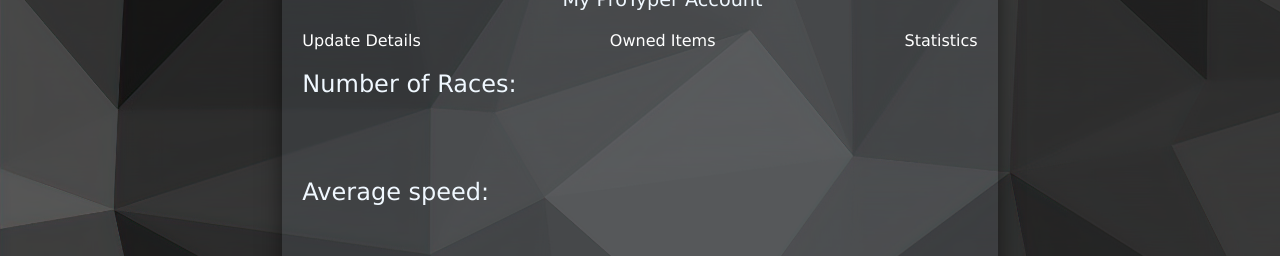
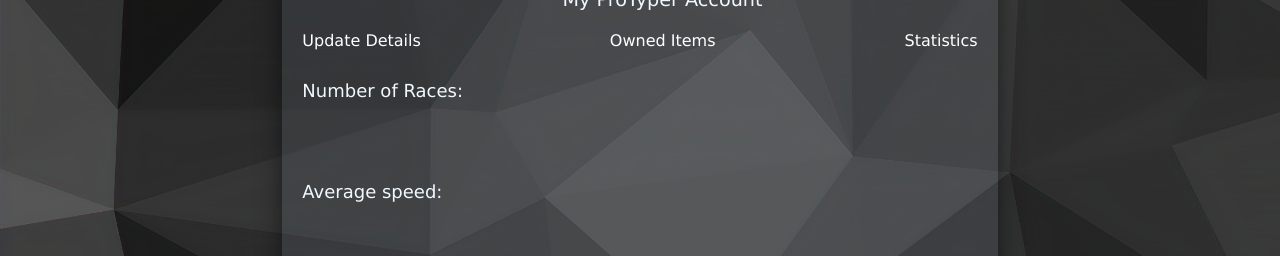
Before and after one commit to Ajan0211/ProTyper, a React (Vite) app in the folder pro-typer/: page /Statistics in a window 1280 px wide. Shown: the part 232-488 px from the top of the page. Built offline with nearby package versions, Linux system fonts and the light colour scheme; no server answers.

Commit message:
Fixing small bugs in code for Account page

```diff
--- a/pro-typer/src/OwnedItems.jsx
+++ b/pro-typer/src/OwnedItems.jsx
@@ -9,7 +9,7 @@
       <div className="ownedItems-page">
         <div className="container-ownedItems">
           <AccountNav></AccountNav>
-          <div className="item-section">Skins</div>
+          <div className="item-section">Skins:</div>
           <div className="button-container2">
             <div className="change-button">Change skin</div>
           </div>
--- a/pro-typer/src/Statistics.css
+++ b/pro-typer/src/Statistics.css
@@ -58,12 +58,12 @@
   row-gap: 80px;
   margin-right: auto;
   margin-bottom: auto;
-  margin-top: 10px;
+  margin-top: 20px;
 }
 
 .races {
-  font-size: x-large;
+  font-size: large;
 }
 .avg-speed {
-  font-size: x-large;
+  font-size: large;
 }
```
